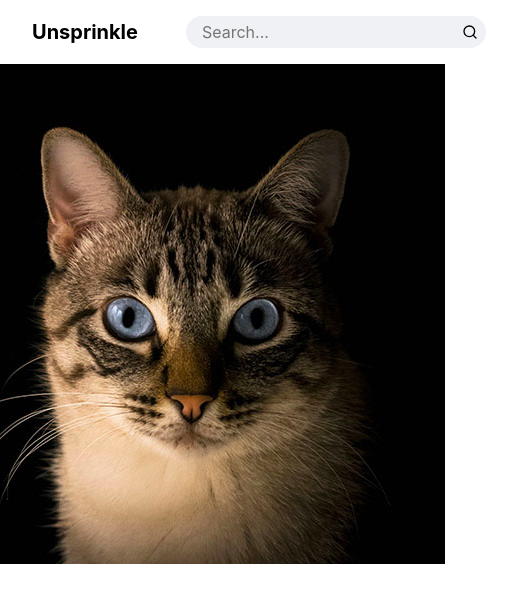
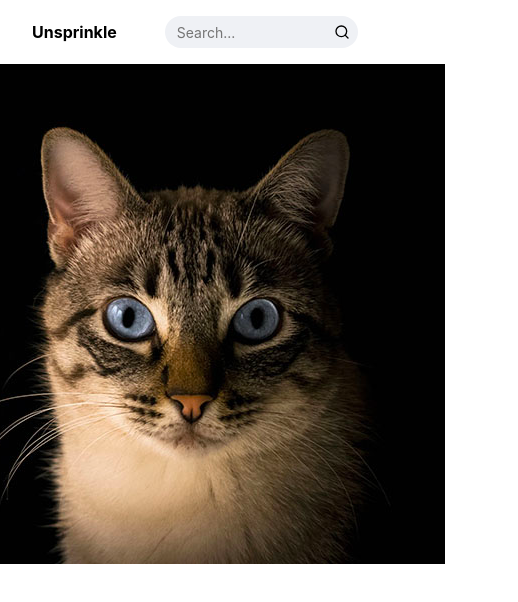
Before and after one commit to catharygr/galeria-image, a Next.js app: page / in a window 390 px wide. Shown: the top 602 px of the page, 518 px wide, since content can reach past the window. Built offline with nearby package versions, Linux system fonts and the light colour scheme.

Commit message:
Trabajando con Hero.module.css

```diff
--- a/src/componentes/Header/Header.module.css
+++ b/src/componentes/Header/Header.module.css
@@ -1,7 +1,4 @@
 .wrapper {
-  display: flex;
-  align-items: center;
-  justify-content: space-between;
   background-color: var(--color-background);
 }
 
@@ -35,9 +32,9 @@
   font-weight: 475;
 }
 
-@media (max-width: 23rem) {
+@media (max-width: 500px) {
   .innerWrapper {
-    max-width: calc(500 / 16 * 1rem);
+    max-width: 500px;
   }
 
   .navList {
--- a/src/componentes/Hero/Hero.module.css
+++ b/src/componentes/Hero/Hero.module.css
@@ -18,9 +18,3 @@
   width: 100%;
   height: auto;
 }
-
-@media (max-width: 768px) {
-  .wrapper {
-    /* max-width: calc(500 / 16 * 1rem); */
-  }
-}
--- a/src/componentes/Logo/Logo.module.css
+++ b/src/componentes/Logo/Logo.module.css
@@ -4,3 +4,9 @@
   color: inherit;
   text-decoration: none;
 }
+
+@media (max-width: 500px) {
+  .logoLink {
+    font-size: 1rem;
+  }
+}
--- a/src/componentes/SearchInput/SearchInput.module.css
+++ b/src/componentes/SearchInput/SearchInput.module.css
@@ -41,9 +41,9 @@
   cursor: pointer;
 }
 
-@media (max-width: 375px) {
+@media (max-width: 500px) {
   .wrapper {
-    min-width: 200px;
+    min-width: 100px;
   }
 
   .input {
```
